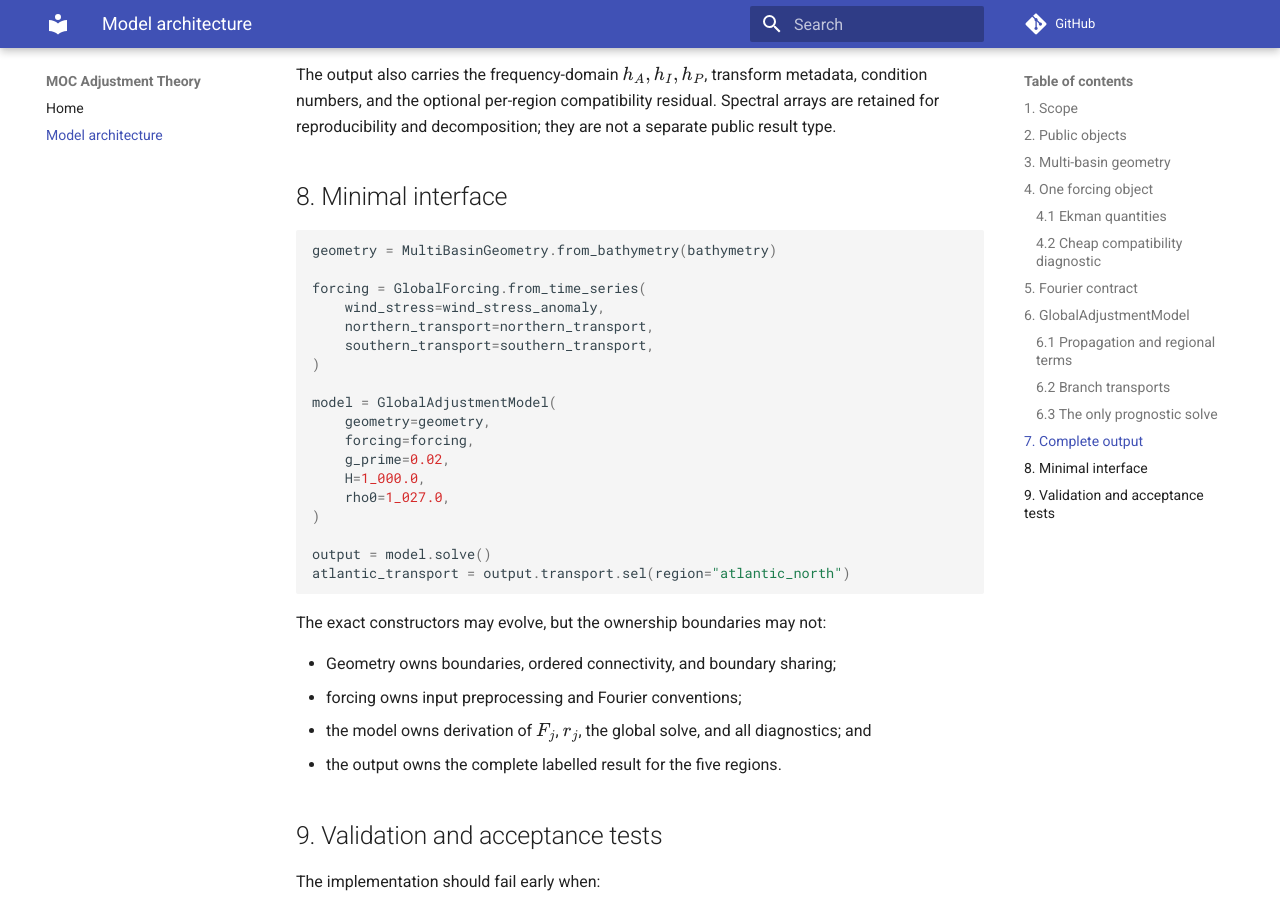
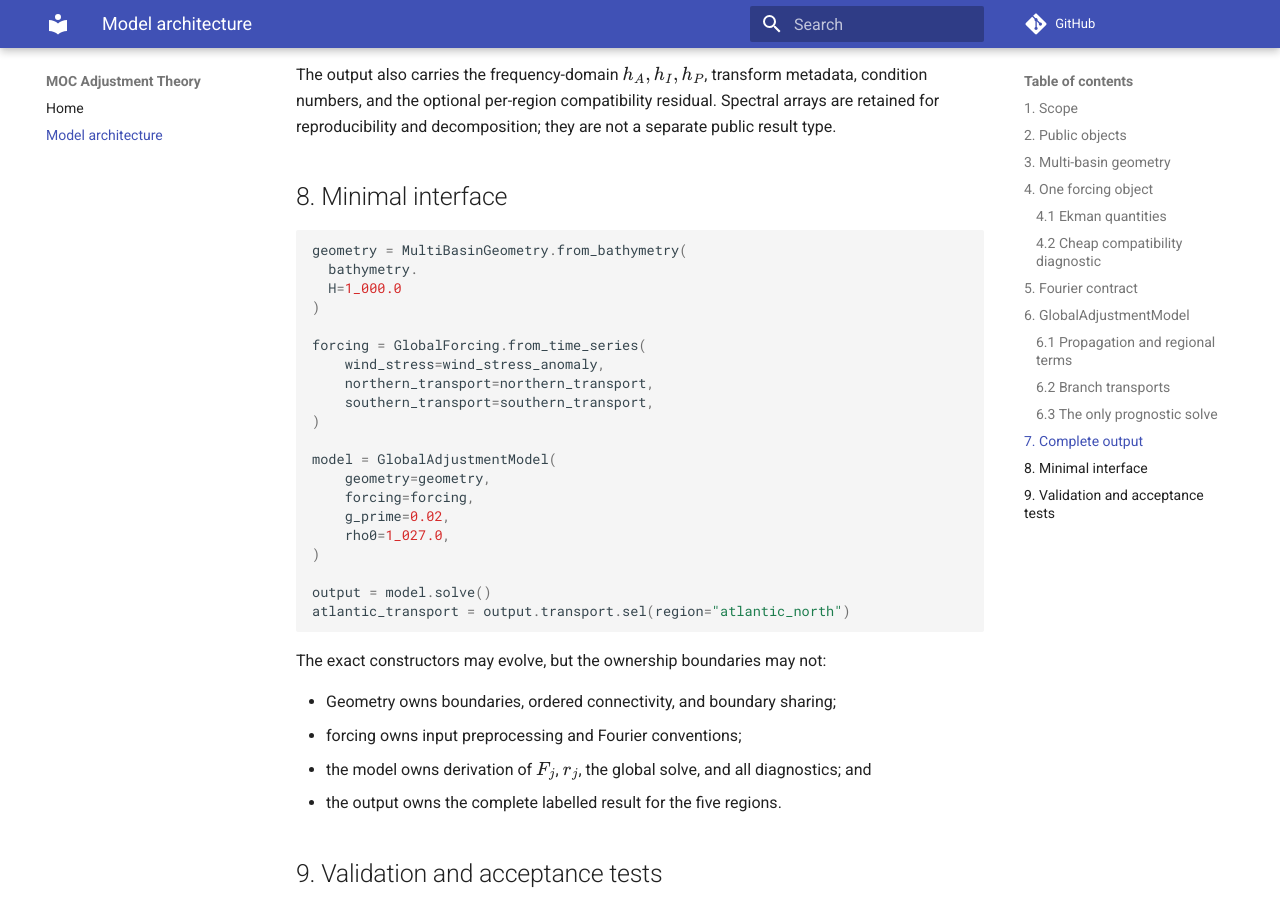
Before and after one commit to andrewwatford/MOCAdjustmentTheory, an MkDocs documentation site: the page built from docs/specifications/model_architecture.md, in a window 1280 px wide and 900 px high, scrolled down 6645 px. Built offline with MkDocs 1.6.1 and Material for MkDocs 9.7.7, drawn with Linux system fonts in a browser that asks for light colours; comment, search, counter and statistics services are not loaded; some of the changed lines change nothing that is shown.

Commit message:
clarifying architecture

````diff
--- a/docs/specifications/model_architecture.md
+++ b/docs/specifications/model_architecture.md
@@ -334,7 +334,10 @@ they are not a separate public result type.
 ## 8. Minimal interface
 
 ```python
-geometry = MultiBasinGeometry.from_bathymetry(bathymetry)
+geometry = MultiBasinGeometry.from_bathymetry(
+  bathymetry.
+  H=1_000.0
+)
 
 forcing = GlobalForcing.from_time_series(
     wind_stress=wind_stress_anomaly,
@@ -346,7 +349,6 @@ model = GlobalAdjustmentModel(
     geometry=geometry,
     forcing=forcing,
     g_prime=0.02,
-    H=1_000.0,
     rho0=1_027.0,
 )
 
````
